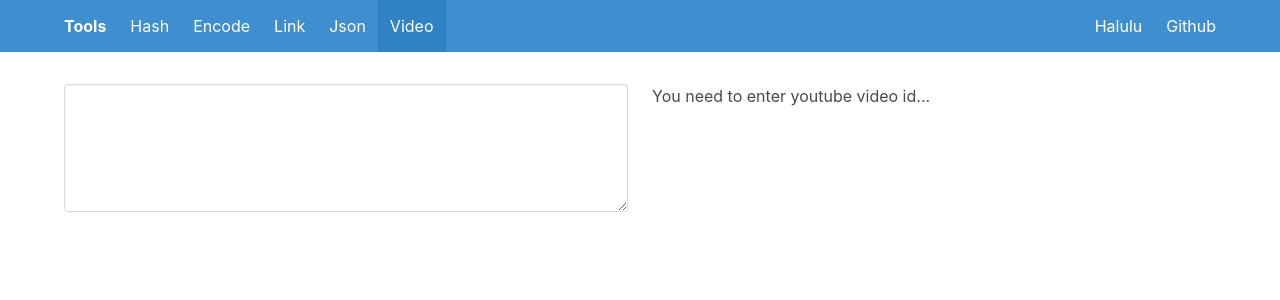
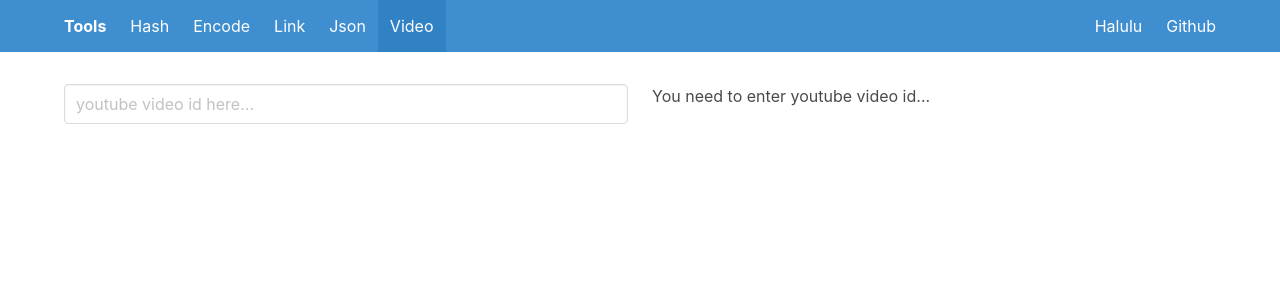
Before and after one commit to lzjluzijie/tools, a Vue app: page /#/video in a window 1280 px wide. Shown: the top 300 px of the page. Built offline with nearby package versions, Linux system fonts and the light colour scheme.

Commit message:
better clipboard button

```diff
--- a/src/components/CopyButton.vue
+++ /dev/null
@@ -1,14 +0,0 @@
-<template>
-    <button class="clipboard button is-primary" v-bind:data-clipboard-text="url">Click to copy</button>
-</template>
-
-<script>
-    export default {
-        name: "CopyButton",
-        props: ["url"]
-    }
-</script>
-
-<style scoped>
-
-</style>
--- a/src/components/Video.vue
+++ b/src/components/Video.vue
@@ -2,7 +2,7 @@
     <div>
         <div class="columns">
             <div class="column is-6">
-                <textarea class="textarea" id="input" v-model="input"></textarea>
+                <input id="input" class="input" type="text" placeholder="youtube video id here..." v-model="input" />
             </div>
 
             <div class="column is-6">
@@ -11,14 +11,22 @@
                 </p>
 
                 <div v-if="showTable">
-                    <h3 class="title is-3"> {{ title }} </h3>
+                    <h3 class="title is-3"><a v-bind:href="url" target="_blank"> Youtube : {{ title }} </a></h3>
 
                     <vue-good-table
                             :columns="columns"
                             :groupOptions="{enabled: true}"
                             :rows="rows"
-                            :sort-options="{enabled: true, initialSortBy: {field: 'itag', type: 'asc'}}"
-                    />
+                            :sort-options="{enabled: true, initialSortBy: {field: 'itag', type: 'asc'}}">
+                        <template slot="table-row" slot-scope="props">
+                            <span v-if="props.column.field === 'url'">
+                               <button class="clipboard button is-primary is-fullwidth" v-bind:data-clipboard-text="props.row[props.column.field]">Click to copy direct URL</button>
+                             </span>
+                            <span v-else>
+                                {{props.formattedRow[props.column.field]}}
+                            </span>
+                        </template>
+                    </vue-good-table>
                 </div>
             </div>
         </div>
@@ -27,13 +35,10 @@
 </template>
 
 <script>
-    import Vue from 'vue'
     import ClipBorad from 'clipboard'
     import 'vue-good-table/dist/vue-good-table.css'
     import {VueGoodTable} from 'vue-good-table';
-    import CopyButton from "./CopyButton";
 
-    let copyButton = Vue.extend(CopyButton)
     new ClipBorad(".clipboard");
 
     export default {
@@ -83,24 +88,17 @@
         },
         methods: {
             addTable: function (v) {
-                if (v.mimeType.substr(5) === "video") {
+                if (v.mimeType.substr(0, 5) === "video") {
                     this.rows[0].children.push(v);
-                    console.log(v)
                 } else {
                     this.rows[1].children.push(v);
-                    console.log(v)
                 }
+
+                console.log(v)
             },
             clearTable: function () {
                 this.rows[0].children = [];
                 this.rows[1].children = []
-            },
-            formatCopyButton: function (v) {
-                let b = new copyButton({
-                    propsData: { url: v.url }
-                })
-                b.$mount()
-                return b
             }
         },
         watch: {
@@ -154,7 +152,12 @@
                 // .catch(error => (this.shortURL = error))
 
                 return ''
-            },
+            }
+        },
+        computed: {
+            url: function () {
+                return "https://www.youtube.com/watch?v=" + this.input
+            }
         }
     }
 </script>
```
